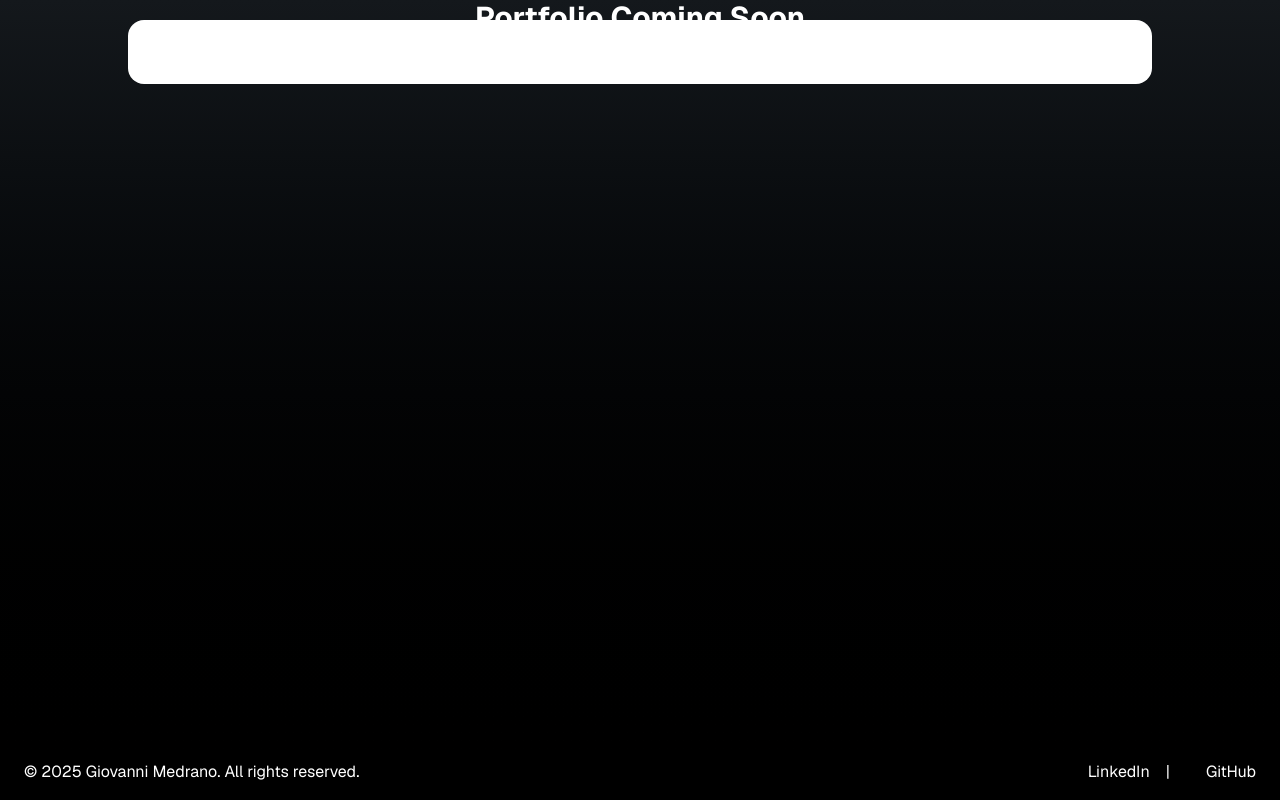
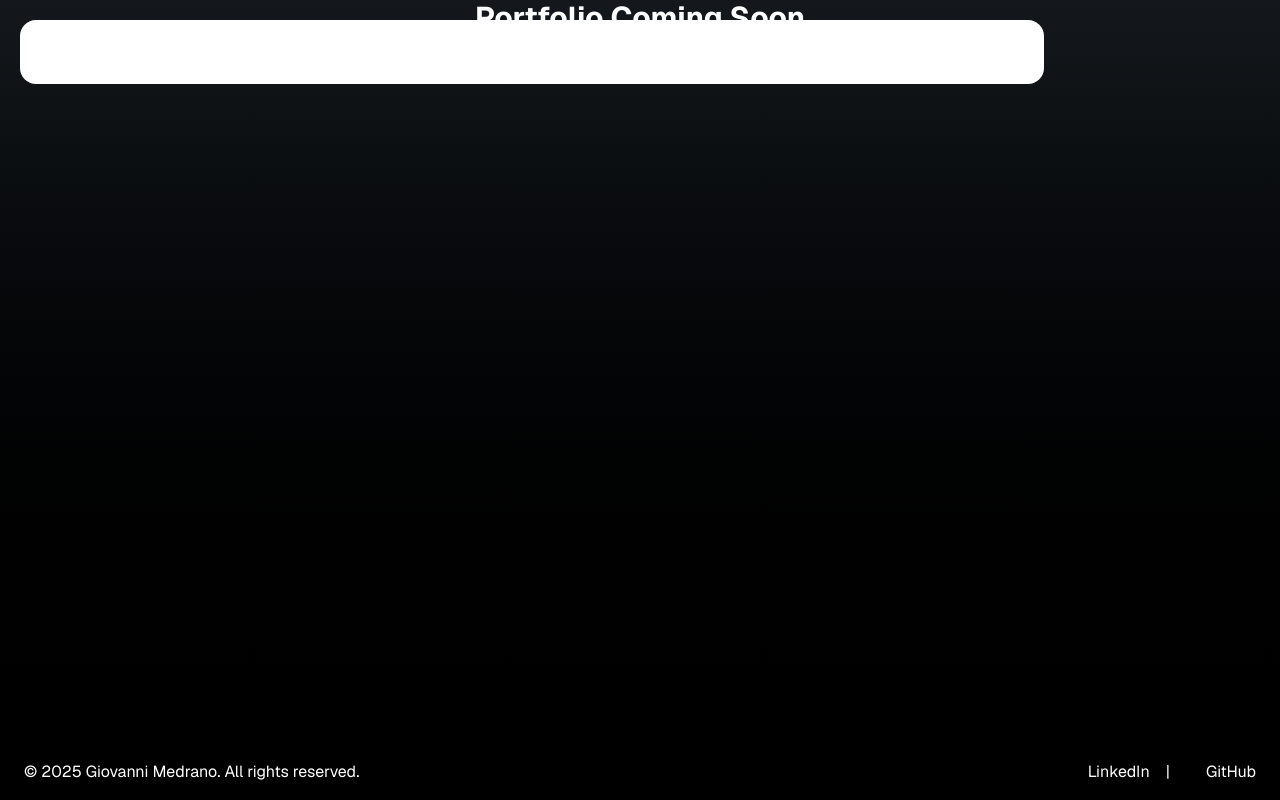
Before and after one commit to TechnicallyGio/GM-Portfolio, a Next.js app: page /work in a window 1280 px wide. Built offline with nearby package versions, Linux system fonts and the light colour scheme; some icons are missing.

Commit message:
Update Navigation.tsx

```diff
--- a/src/app/_components/Navigation.tsx
+++ b/src/app/_components/Navigation.tsx
@@ -23,11 +23,11 @@ export function Navigation() {
     <nav
       className={`fixed z-50 flex h-16 items-center justify-between px-5 transition-all duration-300 ${
         scrolled
-          ? "bg-base-100 top-0 right-0 left-0 mx-auto w-full shadow-lg" // Full width and centered (though full width overrides centering)
-          : "bg-base-100 top-5 right-0 left-0 mx-auto w-4/5 rounded-2xl shadow-none" // Two-thirds width and centered initially
-      } `}
+          ? "bg-base-100 top-0 mx-auto w-full shadow-lg" // Desktop
+          : "bg-base-100 top-5 right-5 left-5 w-auto rounded-2xl shadow-none md:w-4/5" // Mobile
+      }`}
     >
-      <div className="navbar-start">
+      <div className="navbar-start flex w-full items-center md:w-auto md:justify-start">
         <div className="dropdown mr-5 lg:mr-0">
           <div tabIndex={0} role="button" className="btn btn-ghost lg:hidden">
             <svg
@@ -63,7 +63,9 @@ export function Navigation() {
             </li>
           </ul>
         </div>
-        <span className="text-xl font-bold">MEDRANO</span>
+        <div className="flex-grow text-center md:text-left">
+          <span className="text-xl font-bold">MEDRANO</span>
+        </div>
       </div>
 
       <div className="navbar-end hidden lg:flex">
```
